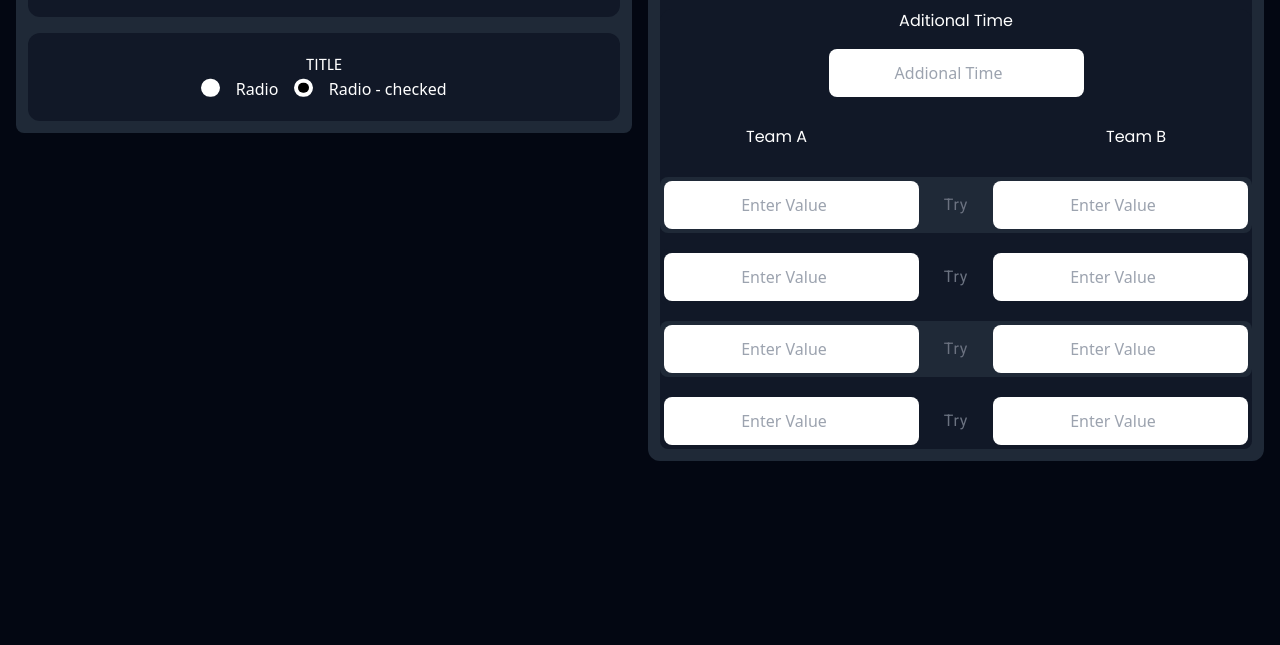
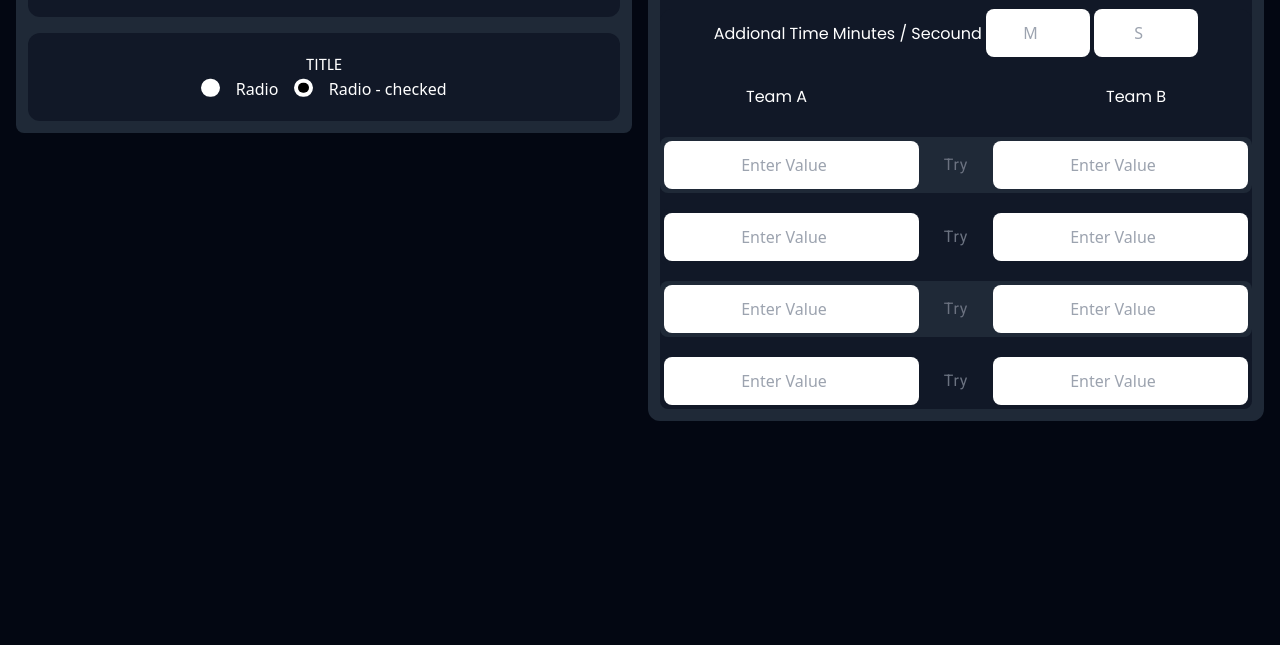
Before and after one commit to yanniro2/UI-Dashboard-ScoreBoard, a plain HTML site: page index.html in a window 1280 px wide. Shown: the part 155-800 px from the top of the page. Drawn offline with nearby package versions, Linux system fonts and the light colour scheme; a web font is replaced by a local one.

Commit message:
time m/s change

```diff
--- a/index.html
+++ b/index.html
@@ -98,8 +98,11 @@
                     <!-- Time / Duration Input -->
 
                     <div class="flex flex-col items-center justify-center gap-[1rem]">
-                        <label class="h2" for="">Aditional time</label>
-                        <input type="number" name="" id="" class="input" placeholder="Addional Time">
+                        <div>
+                            <label for="" class="h2">Addional Time minutes / Secound</label>
+                            <input type="number" name="" id="" class="input w-min" placeholder="M" min="0" max="60">
+                            <input type="number" name="" id="" class="input w-min" placeholder="S" min="0" max="60">
+                        </div>
                     </div>
                     <!-- TeamNames component or Loading -->
                     <div class="w-3/4 flex items-start justify-between p-3 mx-auto">
```
